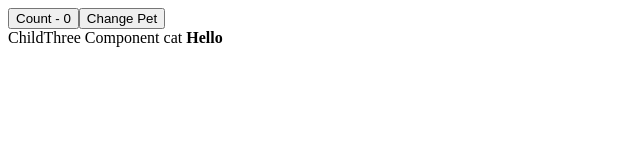
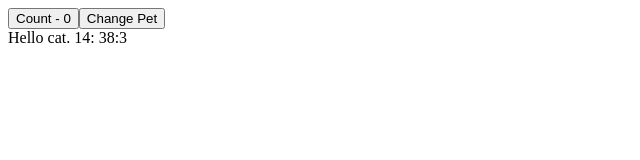
Before and after one commit to givek/react-render, a React (Vite) app: page / in a window 1280 px wide. Shown: the top 160 px of the page, without its empty margins (0-640 px from the left). Built offline with nearby package versions, Linux system fonts and the light colour scheme.

Commit message:
Optimization Impure Components

```diff
--- /dev/null
+++ b/src/components/IncorrectMemo/ChildFour.tsx
@@ -0,0 +1,20 @@
+import React from "react";
+
+function ChildFour(props: { name: string }) {
+  const date = new Date();
+
+  console.log("ChildFour Render");
+
+  // Components where the JSX can change, even thought the props and state remain the same.
+
+  // We need to be carefull when optimizing such components.
+
+  return (
+    <div>
+      Hello {props.name}. {date.getHours()}: {date.getMinutes()}:
+      {date.getSeconds()}
+    </div>
+  );
+}
+
+export default React.memo(ChildFour);
--- a/src/components/IncorrectMemo/ParentThree.tsx
+++ b/src/components/IncorrectMemo/ParentThree.tsx
@@ -1,5 +1,6 @@
 import React from "react";
 import MemoizedChildThree from "./ChildThree";
+import MemoizedChildFour from "./ChildFour";
 
 function ParentThree() {
   const [count, setCount] = React.useState(0);
@@ -20,9 +21,10 @@ function ParentThree() {
       >
         Change Pet
       </button>
-      <MemoizedChildThree name={pet}>
+      {/* <MemoizedChildThree name={pet}>
         <strong>Hello</strong>
-      </MemoizedChildThree>
+      </MemoizedChildThree> */}
+      <MemoizedChildFour name={pet} />
     </div>
   );
 }
```
